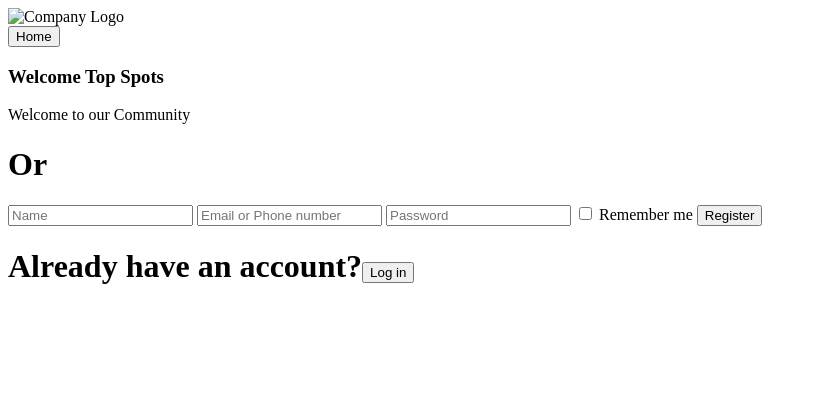
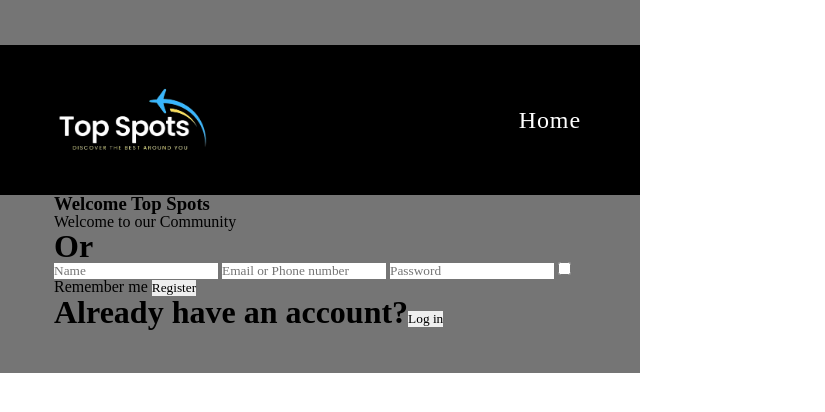
Before and after one commit to wrsmuzi/Top-Spots, a website: page front-end/html/authentication.html in a window 1280 px wide. Shown: the whole page, without its empty margins (0-825 px from the left). Drawn offline with Linux system fonts and the light colour scheme.

Commit message:
Testing 2.0

```diff
--- a/back-end/controller.js
+++ b/back-end/controller.js
@@ -7,9 +7,9 @@ const pool = require('./database')
 
 class Controller {
 
-    pageMain = path.join(__dirname, '../Front-end/index.html')
-    pageError = path.join(__dirname, '../front-end/error.html')
-    pageAuth = path.join(__dirname, '../front-end/authentication.html')
+    pageMain = path.join(__dirname, '../Front-end/html/index.html')
+    pageError = path.join(__dirname, '../front-end/html/error.html')
+    pageAuth = path.join(__dirname, '../front-end/html/authentication.html')
 
 
     //Open Main page
--- a/front-end/authentication.html
+++ b/front-end/html/authentication.html
@@ -3,6 +3,7 @@
 <head>
     <meta charset="UTF-8">
     <meta name="viewport" content="width=device-width, initial-scale=1.0">
+    <link rel="stylesheet" href="../styles/auth_styles.css">
     <title>Aauthentication</title>
 </head>
 <body>
@@ -10,7 +11,7 @@
             <div class="left_main_block">
                 <div class="logo_header">
                     <div class="logo_img_block">
-                        <img src="" alt="Company Logo">
+                        <img class="logo_img" src="../img/photo_2025-01-25_22-09-20-Photoroom.png" alt="Company Logo">
                     </div>
                     <div class="home_page_block">
                         <button class="home_page_btn"><span>Home</span></button>
@@ -43,7 +44,12 @@
                         <h1 class="login_text">Already have an account?<button class="login_btn" id="login_btn">Log in</button></h1>
                     </div>
                 </div>
+
             </div>
         </div>
+
+
+
+        <script type="module" src="../js/front.js"></script>
 </body>
 </html>
--- /dev/null
+++ b/front-end/styles/auth_styles.css
@@ -0,0 +1,124 @@
+/*Обнуління*/
+*{padding: 0;margin: 0;border: 0;}
+*,*:before,*:after{-moz-box-sizing: border-box;-webkit-box-sizing: border-box;box-sizing: border-box;}
+:focus,:active{outline: none;}
+a:focus,a:active{outline: none;}
+nav,footer,header,aside{display: block;}
+html,body{height:100%;width:100%;font-size:100%;line-height:1;-ms-text-size-adjust:100%;-moz-text-size-adjust:100%;-webkit-text-size-adjust:100%;font-family: 'Montserrat';}
+input,button,textarea{font-family:inherit;}
+input::-ms-clear{display: none;}
+button{cursor: pointer;}
+button::-moz-focus-inner{padding:0;border:0;}
+a,a:visited{text-decoration: none;}
+a:hover{text-decoration: none;}
+ul li{list-style: none;}
+img{vertical-align: top;}
+h1,h2,h3,h4,h5,h6{font-weight: 600;}
+
+
+
+.wrapper {
+}
+.left_main_block {
+    background-color: rgb(117, 117, 117);
+    width: 50%;
+    height: 100%;
+    padding: 45px 0px;
+    display: flex;
+    flex-direction: column;
+
+}
+
+.logo_header {
+    width: 100%;
+    padding: 0px 54px;
+    height: 150px;
+    display: flex;
+    flex-direction: row;
+    justify-content: space-between;
+    background-color: black;
+
+}
+.logo_img_block {
+    width: 30%;
+    height: 100%;
+
+}
+.logo_img{
+    width: 100%;
+    height: 100%;
+    object-fit: contain;
+}
+.home_page_block {
+    justify-content: center;
+    align-content: center;
+    background-color: rgba(240, 248, 255, 0);
+
+}
+.home_page_btn {
+    background-color: rgba(97, 98, 99, 0);
+    /* border-width: 1px;
+    border-color: azure;
+    border-style: solid; */
+    padding: 5px 5px;
+    letter-spacing: 2px;
+}
+.home_page_btn span{
+    letter-spacing: 0.9px;
+    font-weight: 500;
+    color:white;
+    font-size: 24px;
+    text-shadow: 0.8px 0.8px 0.2px  #000;
+    transition-duration: 0.5s;
+    position: relative;
+}
+.home_page_btn span::after{
+    content: '';
+    position: absolute;
+    left: 0;
+    bottom: -6px;
+    height: 3px;
+    width: 100%;
+    color: white;
+    background-color: white;
+
+    border-radius: 5px;
+    transform: scaleX(0);
+    transition: transform .3s;
+  }
+
+  .home_page_btn span:hover::after{
+
+    transform: scaleX(1.0);
+  }
+.block_for_padding{
+    padding: 0px 104px;
+}
+
+.registration_block {
+    padding: 0px 54px;
+}
+.welcome_block {
+}
+.welcome_text_01 {
+}
+.welcome_text_02 {
+}
+.google_block {
+}
+.or_block {
+}
+.or_text {
+}
+.data_entry {
+}
+.Check_remember {
+}
+.register_btn {
+}
+.login_block {
+}
+.login_text {
+}
+.login_btn {
+}
--- a/front-end/Styles/styles.css
+++ b/front-end/styles/main_page_styles.css
@@ -1,5 +1,3 @@
-
-
 /*Обнуління*/
 *{padding: 0;margin: 0;border: 0;}
 *,*:before,*:after{-moz-box-sizing: border-box;-webkit-box-sizing: border-box;box-sizing: border-box;}
```
Also changed, not shown: back-end/server.js (+4 -3 lines), front-end/html/index.html (renamed from front-end/index.html, +2 -2 lines), front-end/html/error.html (renamed from front-end/error.html), front-end/html/logo.html (renamed from front-end/logo.html), front-end/img/photo_2025-01-25_22-09-20-Photoroom.png (added), front-end/js/front.js (renamed from front-end/front.js), front-end/js/functions.js (renamed from front-end/functions.js).
